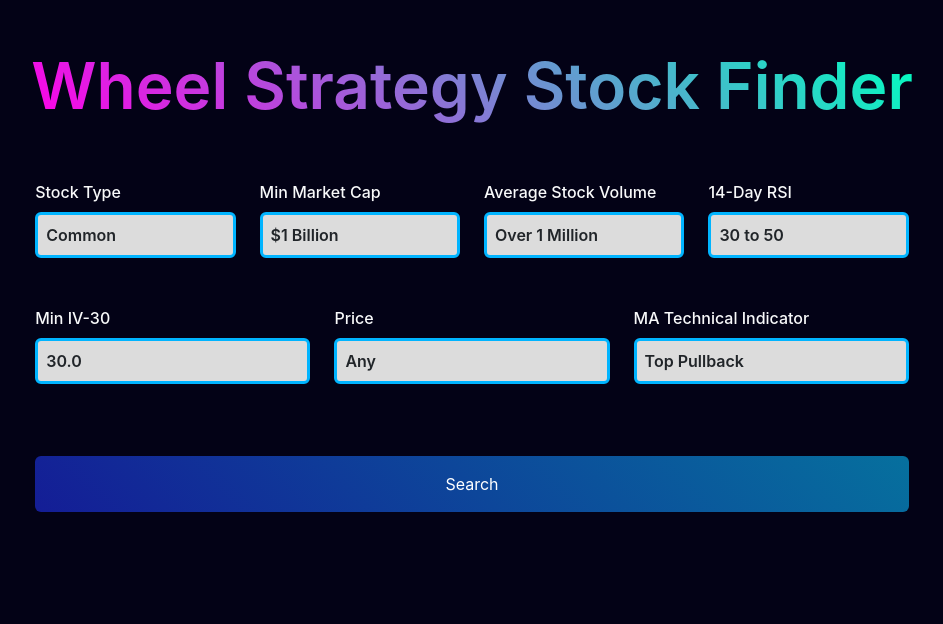
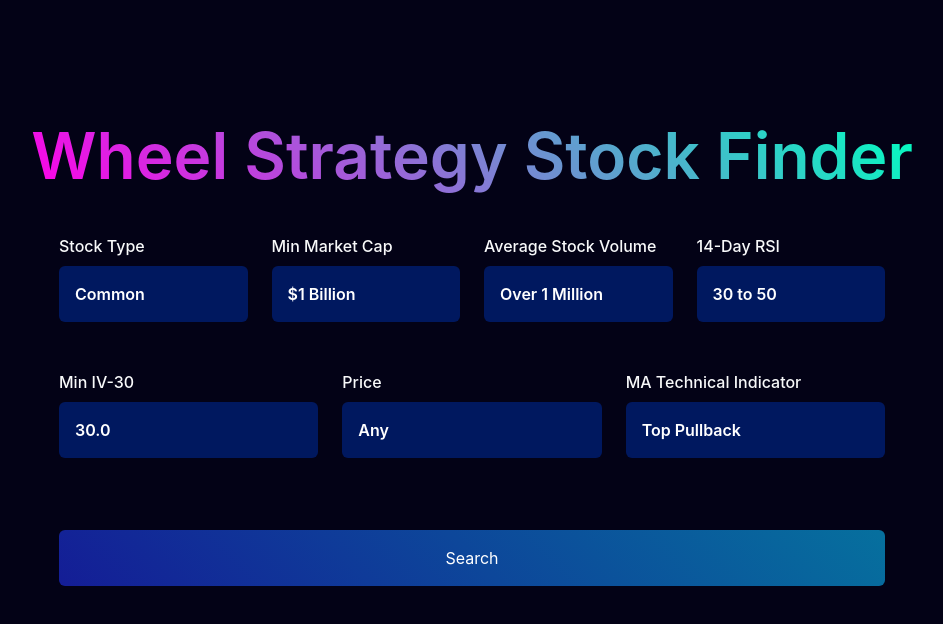
Before and after one commit to Abudibro/StockScreener, a React (Create React App) app in the folder app/: page / in a window 1280 px wide. Shown: the part 112-736 px from the top of the page, without its empty margins (168-1111 px from the left). Built offline with nearby package versions, Linux system fonts and the light colour scheme.

Commit message:
style changes + adding stock table

```diff
--- a/app/src/App.js
+++ b/app/src/App.js
@@ -3,7 +3,7 @@ import StockFinderPage from "./StockFinder";
 function App() {
 
   return (
-    <div>
+    <div className="" >
       <StockFinderPage />
     </div>
   );
--- a/app/src/StockFinder/DropdownFilter.js
+++ b/app/src/StockFinder/filter/DropdownFilter.js
@@ -8,8 +8,12 @@ export default function DropdownFilter({ setting, onChange, xs }) {
     return (
         <Col>
             <Form.Group className="mb-4 mt-4">
-                <Form.Label className="heading-text-weight-3 text-light">{label}</Form.Label>
-                <Form.Select defaultValue={defaultValue} xs={xs} onChange={(e) => onChange(e.target.value)} className="p-2 heading-text-weight-4" style={{border: 'rgb(0 180 255) 3px solid', background: 'rgb(220 220 220)'}}>
+                <Form.Label className="heading-text-weight-3 text-light" style={{ whiteSpace: 'nowrap' }} >{label}</Form.Label>
+                <Form.Select defaultValue={defaultValue} xs={xs} onChange={(e) => onChange(e.target.value)} className="p-3 heading-text-weight-4" style={{
+                    border:'none',
+                    background: '#00185f',
+                    color: 'white',
+                }}>
                     {options.map((option, index) => (
                         <option value={option.value} key={index}>{option.label}</option>
                     ))}
--- /dev/null
+++ b/app/src/StockFinder/filter/FiltersForm.js
@@ -0,0 +1,30 @@
+import React from "react";
+import settings from "../settings";
+import { Row, Form, Button } from 'react-bootstrap';
+import DropdownFilter from './DropdownFilter';
+
+const FiltersForm = ({setters, onClick}) => {
+
+    const {setStockType, setAvgStockVolume, setMATechnicalIndicator, setMinIV30, setMinMarketCap, setRsi, setPrice} = setters;
+    return (
+        <Form>
+            <Row>
+                <DropdownFilter setting={settings.stockType} onChange={setStockType} />
+                <DropdownFilter setting={settings.minMarketCap} onChange={setMinMarketCap} />
+                <DropdownFilter setting={settings.avgStockVolume} onChange={setAvgStockVolume} />
+                <DropdownFilter setting={settings.RSI} onChange={setRsi} />
+            </Row>
+            <Row>
+                <DropdownFilter setting={settings.minIV30} onChange={setMinIV30} />
+                <DropdownFilter setting={settings.price} onChange={setPrice} />
+                <DropdownFilter setting={settings.MATechnicalIndicator} onChange={setMATechnicalIndicator} />
+            </Row>
+            <Button type="button" onClick={onClick} className="w-100 mt-5 bg-gradient-custom" style={{ border: 'none', padding: '1rem 0' }}>
+                <p className='heading-text-weight-2 m-0' >Search</p>
+            </Button>
+        </Form>
+    )
+
+};
+
+export default FiltersForm
--- a/app/src/StockFinder/index.js
+++ b/app/src/StockFinder/index.js
@@ -1,8 +1,10 @@
 import React, { useState } from 'react';
-import { Container, Row, Col, Form, Button } from 'react-bootstrap';
-import DropdownFilter from './DropdownFilter';
+import { Container, Row, Col } from 'react-bootstrap';
 import settings from './settings';
 import { getStocks } from '../api/stockService';
+import FiltersForm from './filter/FiltersForm';
+import Spinner from 'react-bootstrap/Spinner';
+import StockTable from './stockTable/StockTable';
 
 const StockFinderPage = () => {
   const [stockType, setStockType] = useState(settings.stockType.defaultValue);
@@ -11,9 +13,14 @@ const StockFinderPage = () => {
   const [rsi, setRsi] = useState(settings.RSI.defaultValue);
   const [minIV30, setMinIV30] = useState(settings.minIV30.defaultValue);
   const [price, setPrice] = useState(settings.price.defaultValue);
-  const [maTechnicalIndicator, setMATechnicalIndicator] = useState(settings.MATechnicalIndicator.defaultValue);
+  const [maTechnicalIndicator, setMATechnicalIndicator] = useState(settings.MATechnicalIndicator.defaultValue)
+  const [loading, setLoading] = useState(false);
+  const [stocks, setStocks] = useState([]);
+
+  const setters =  { setStockType, setAvgStockVolume, setMATechnicalIndicator, setMinIV30, setMinMarketCap, setRsi, setPrice };
 
   const onSubmitSearch = () => {
+    setLoading(true);
     getStocks({
       minMarketCap,
       stockType,
@@ -23,46 +30,58 @@ const StockFinderPage = () => {
       maTechnicalIndicator,
       rsi
     }).then(data => {
-      console.log(data)
-  });
+      setLoading(false);
+      setStocks(data);
+    });
   }
 
-  console.log({
-    minMarketCap,
-    stockType,
-    minIV30,
-    price,
-    avgStockVolume,
-    maTechnicalIndicator,
-    rsi
-  })
+  console.log(stocks)
 
   return (
-    <div className="d-flex align-items-center justify-content-center vh-100">
-      <Container style={{width: 'max-content'}}>
-        <h1 className="heading-3-weight-4 mb-3 gradient-text text-center ">Wheel Strategy Stock Finder</h1>
+    // <div className="d-flex align-items-center justify-content-center vh-100">
+    //   <Container >
+    //     <h1 className="heading-3-weight-4 mb-3 gradient-text text-center ">Wheel Strategy Stock Finder</h1>
+    //     <Row className="justify-content-center">
+    //       <Col xs={12} md={6} lg={3} style={{ maxWidth: '850px', minHeight: '408px', margin: '0 auto', justifyContent: loading ? true : false }} className='d-flex flex-column align-items-center p-3 rounded-3 w-100'>
+    //         {!loading ?
+    //           <>
+    //             <FiltersForm setters={setters} onClick={onSubmitSearch} />
+    //             <StockTable stocks={stocks} />
+    //           </>
+    //           : <Spinner animation="grow" size='lg' variant='light' />
+    //         }
+    //       </Col>
+    //     </Row>
+    //   </Container>
+    // </div>
+
+    <div className="d-flex align-items-center justify-content-center flex-column" style={{ minHeight: '100vh', overflowY: 'hidden' }}>
+      <div style={{ marginTop: '10%', flex: '1', display: 'flex', justifyContent: 'center', alignItems: 'center' }}>
+        <Container>
+          <h1 className="heading-3-weight-4 mb-3 gradient-text text-center">Wheel Strategy Stock Finder</h1>
+          <Row className="justify-content-center">
+            <Col xs={12} md={6} lg={3} style={{ maxWidth: '850px', margin: 'auto' }} className='vw-100'>
+              <FiltersForm setters={setters} onClick={onSubmitSearch} />
+            </Col>
+          </Row>
+        </Container>
+      </div>
+      <Container>
         <Row className="justify-content-center">
-          <Col xs={1} sm={12} md={9} lg={7} className='p-3 rounded-3 w-100'>
-            <Form>
-              <Row>
-                <DropdownFilter setting={settings.stockType} onChange={setStockType} />
-                <DropdownFilter setting={settings.minMarketCap} onChange={setMinMarketCap} />
-                <DropdownFilter setting={settings.avgStockVolume} onChange={setAvgStockVolume} />
-                <DropdownFilter setting={settings.RSI} onChange={setRsi} />
-              </Row>
-              <Row>
-                <DropdownFilter setting={settings.minIV30} onChange={setMinIV30} />
-                <DropdownFilter setting={settings.price} onChange={setPrice} />
-                <DropdownFilter setting={settings.MATechnicalIndicator} onChange={setMATechnicalIndicator} />
-              </Row>
-              <Button type="button" onClick={onSubmitSearch} className="w-100 mt-5 bg-gradient-custom" style={{ border: 'none', padding: '1rem 0' }}>
-                <p className='heading-text-weight-2 m-0' >Search</p>
-              </Button>
-            </Form>
+          <Col xs={12} md={6} lg={3} style={{ maxWidth: '850px', margin: 'auto' }} className='vw-100'>
+            {!loading ? (
+              <StockTable stocks={stocks} />
+            ) : (
+              <div className="d-flex justify-content-center align-items-center" style={{ minHeight: '200px' }}>
+                <Spinner animation="grow" size="lg" variant="light" />
+              </div>
+            )}
           </Col>
         </Row>
       </Container>
     </div>
+
+
   );
 };
 
--- /dev/null
+++ b/app/src/StockFinder/stockTable/StockRow.js
@@ -0,0 +1,20 @@
+import React from 'react';
+import { Row, Col } from 'react-bootstrap';
+
+const StockTableRow = ({ stock }) => {
+
+  return (
+    <Row className="border-bottom py-2">
+      <Col xs={6} md={4} lg={2}>{stock.symbol}</Col>
+      <Col xs={6} md={6} lg={3}>{stock.companyName}</Col>
+      <Col xs={6} md={2} lg={1}>{stock.price}</Col>
+      <Col xs={6} md={2} lg={1}>{stock.percentageChange}</Col>
+      <Col xs={6} md={2} lg={2}>{stock.volume}</Col>
+      <Col xs={6} md={3} lg={2}>{stock.avgVolume}</Col>
+      <Col xs={6} md={2} lg={1}>{stock.marketCap}</Col>
+      <Col xs={6} md={2} lg={1}>{stock.movingAvgIndicator}</Col>
+    </Row>
+  );
+};
+
+export default StockTableRow;
--- /dev/null
+++ b/app/src/StockFinder/stockTable/StockTable.js
@@ -0,0 +1,14 @@
+import React from "react";
+import StockTableRow from "./StockRow";
+
+const StockTable = ({ stocks }) => {
+    return (
+        <div>
+            {stocks.map((stock, i) => {
+                return <StockTableRow stock={stock} key={i} />
+            })}
+        </div>
+    )
+}
+
+export default StockTable
```
